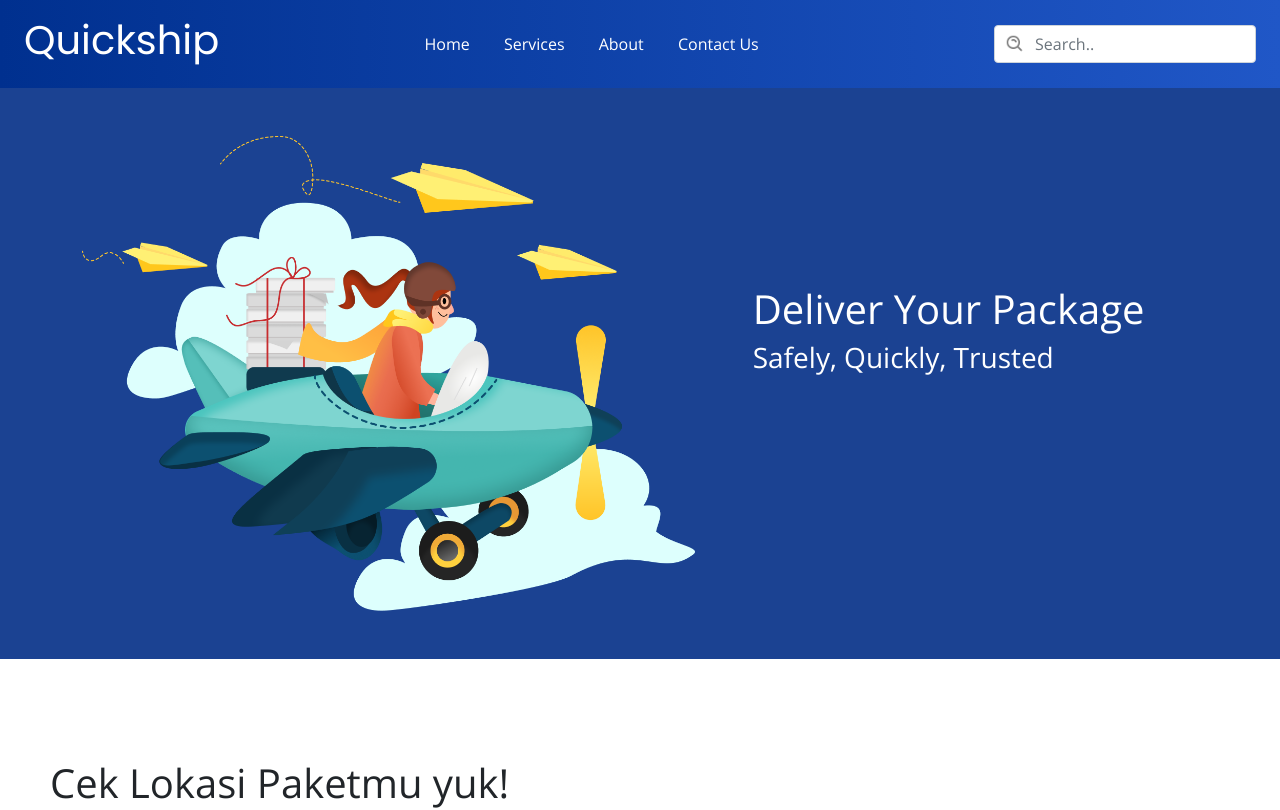
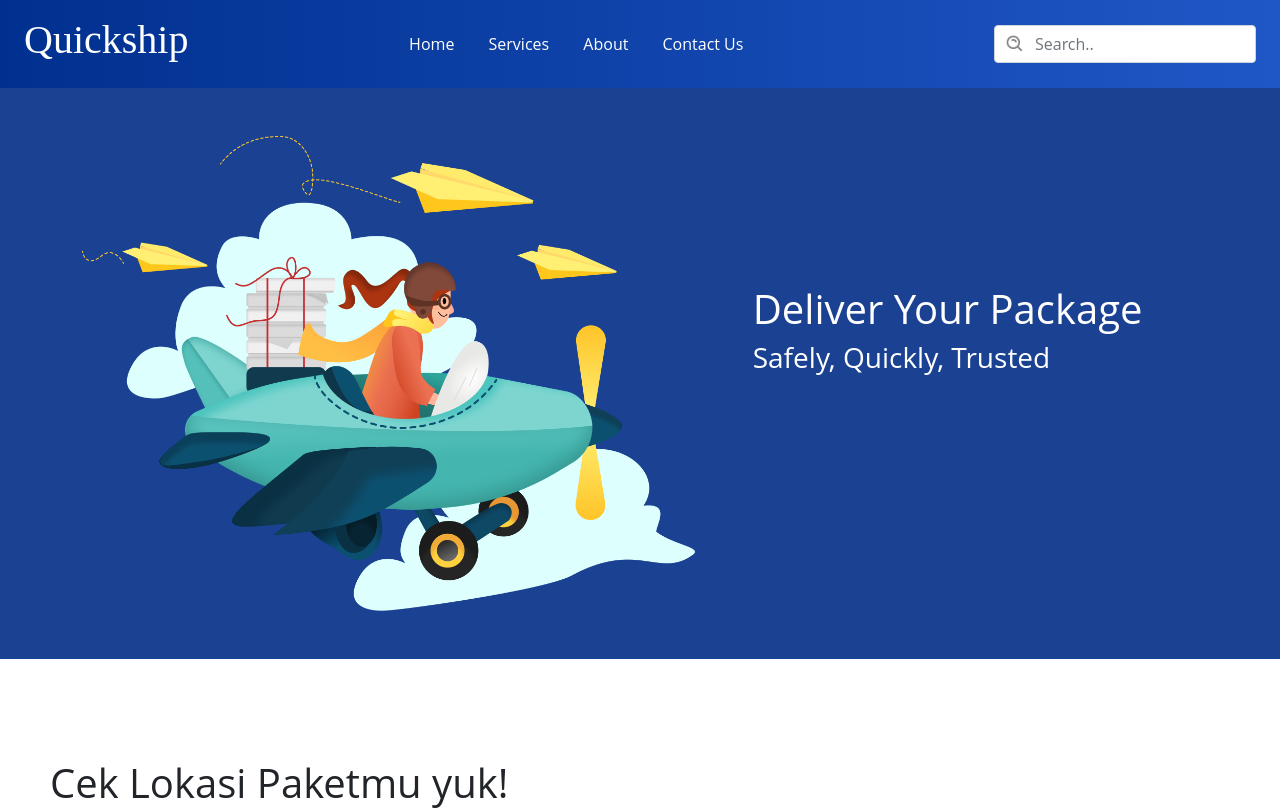
Before and after one commit to lakszaidan/quickship_admin, a plain HTML site: page index.html in a window 1280 px wide. Shown: the top 810 px of the page. Drawn offline with nearby package versions, Linux system fonts and the light colour scheme; no server answers.

Commit message:
Update main.css

```diff
--- a/assets/css/main.css
+++ b/assets/css/main.css
@@ -1,10 +1,10 @@
 @font-face {
-    font-family: Poppins;
+    font-family: 'Poppins', sans-serif;
     src: url(/assets/fonts/Poppins-Regular.ttf)
 }
 
 @font-face {
-    font-family: 'Open Sans';
+    font-family: 'Open Sans', sans-serif;
     src: url(/assets/fonts/OpenSans-Regular.ttf)
 }
 
```
